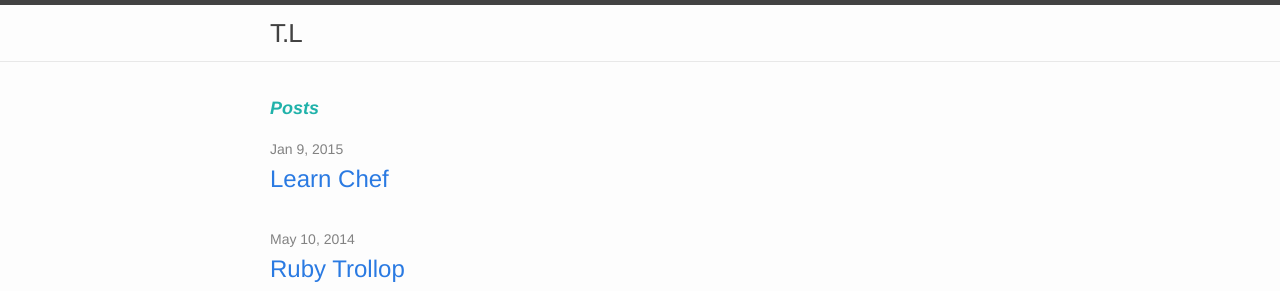
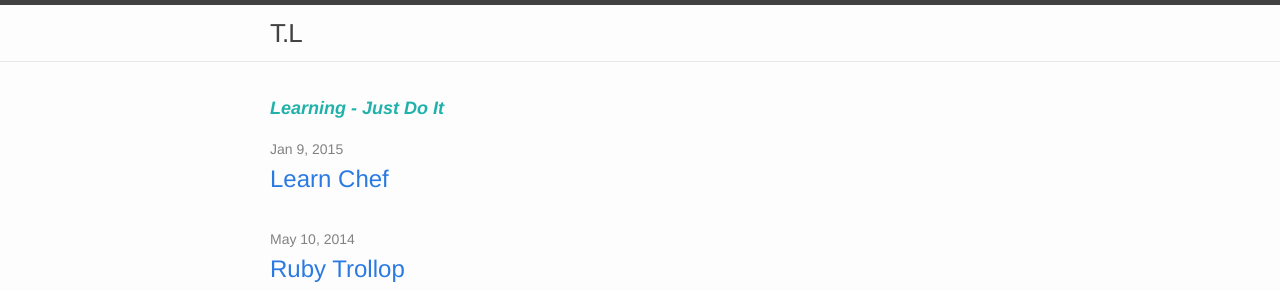
Before and after one commit to tianliu/tianliu.github.io, a Jekyll site: the page built from index.html, in a window 1280 px wide. Shown: the top 291 px of the page. Built offline with Jekyll 4.4.1, drawn with Linux system fonts in a browser that asks for light colours.

Commit message:
<em> Learning - Just Do It </em>

```diff
--- a/index.html
+++ b/index.html
@@ -6,7 +6,7 @@ layout: default
   <h1 class="page-heading" size=14 style="color:LightSeaGreen">
     <strong>
       <font size="4px">
-      <em> Posts </em>
+      <em> Learning - Just Do It </em>
       </font>
 
     </strong>
```
